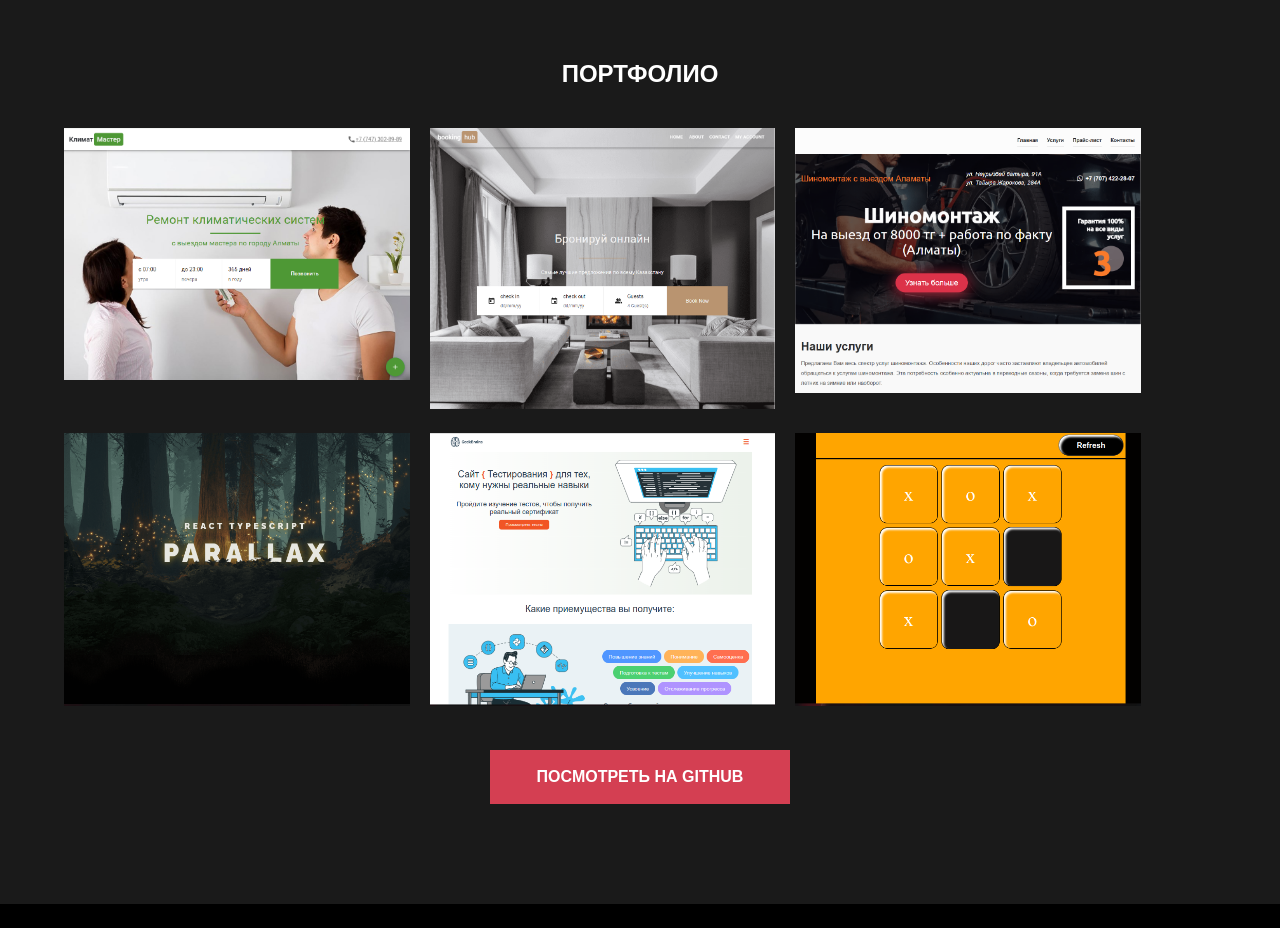
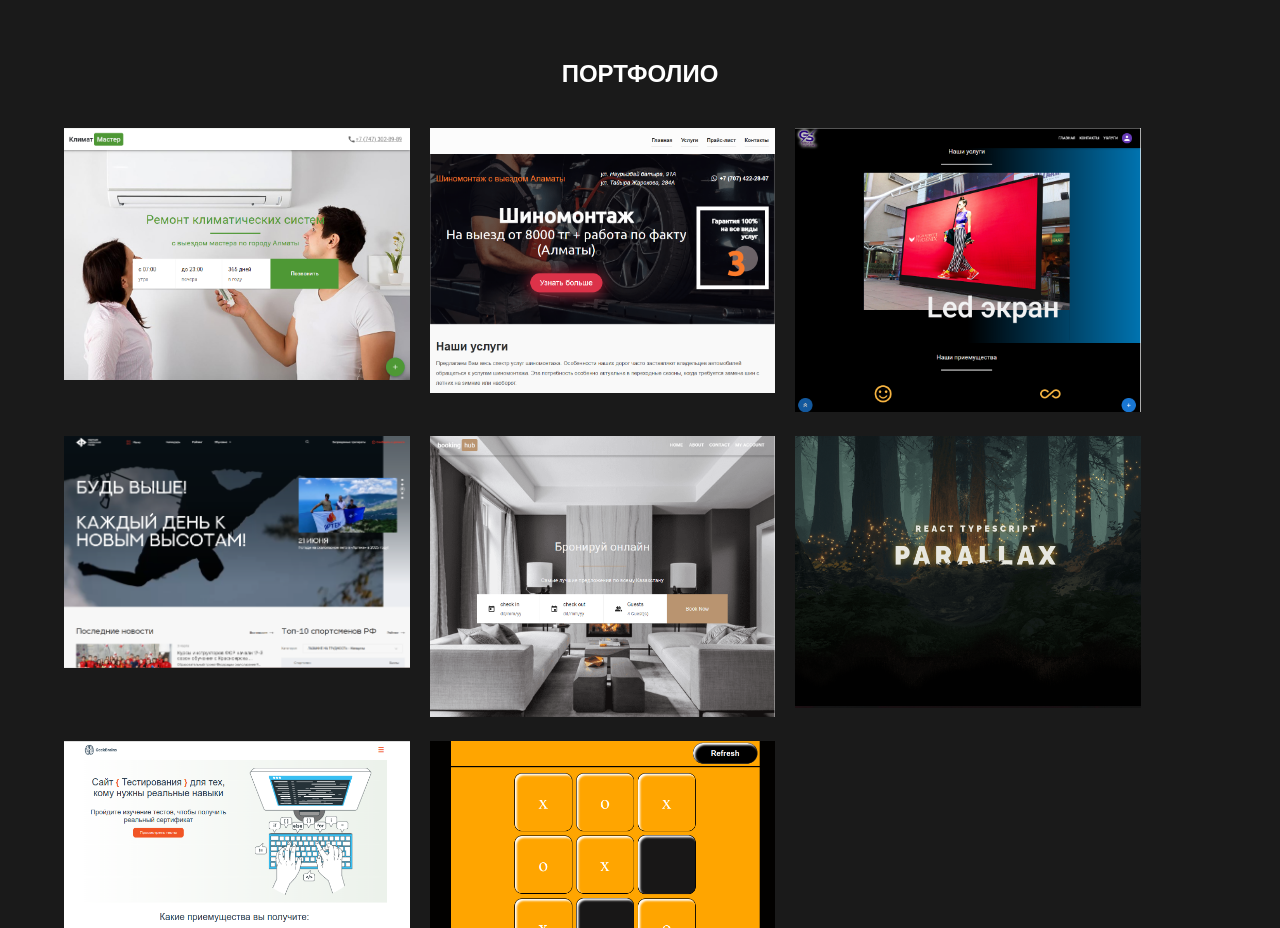
Before and after one commit to bumerboy86/portfolio, a React (Vite) app: page / in a window 1280 px wide. Shown: the part 2440-3368 px from the top of the page. Built offline with nearby package versions, Linux system fonts and the light colour scheme.

Commit message:
added works

```diff
--- a/src/containers/Portfolio/Portfolio.tsx
+++ b/src/containers/Portfolio/Portfolio.tsx
@@ -1,11 +1,12 @@
 import styles from "./Portfolio.module.css";
 import booking from "../../assets/works/booking.png";
-// import marketImg from "../../assets/works/e-market.png";
+import gs from "../../assets/works/gs.png";
 import parallaxImg from "../../assets/works/parallax.png";
 import testImg from "../../assets/works/test.png";
 import wheel from "../../assets/works/wheel.png";
 import tiktak from "../../assets/works/tiktak.png";
 import clim from "../../assets/works/climate.png";
+import climb from "../../assets/works/climb.png";
 
 const Portfolio = () => {
   return (
@@ -29,6 +30,54 @@ const Portfolio = () => {
             <h5 className={styles.portfolio__forward}>перейти на сайт</h5>
           </a>
         </div>
+
+        <div className={styles.portfolio__grid_item}>
+          <img
+            className={styles.portfolio__image}
+            src={wheel}
+            alt="wheel-service img2"
+          />
+          <a
+            href={"https://wheel-service.kz"}
+            target={"_blank"}
+            rel="noopener noreferrer"
+            className={styles.portfolio__overlay}
+          >
+            <h4>Wheel-Service</h4>
+            <h5>Шиномонтаж на выезд</h5>
+            <h5 className={styles.portfolio__forward}>перейти на сайт</h5>
+          </a>
+        </div>
+        <div className={styles.portfolio__grid_item}>
+          <img className={styles.portfolio__image} src={gs} alt="gs img2" />
+          <a
+            href={"http://grand-systems.kz"}
+            target={"_blank"}
+            rel="noopener noreferrer"
+            className={styles.portfolio__overlay}
+          >
+            <h4>Grand-Systems</h4>
+            <h5>Рекламное агентство</h5>
+            <h5 className={styles.portfolio__forward}>перейти на сайт</h5>
+          </a>
+        </div>
+        <div className={styles.portfolio__grid_item}>
+          <img
+            className={styles.portfolio__image}
+            src={climb}
+            alt="climbing img2"
+          />
+          <a
+            href={"https://rusclimbing.ru/"}
+            target={"_blank"}
+            rel="noopener noreferrer"
+            className={styles.portfolio__overlay}
+          >
+            <h4>Rusclimbing</h4>
+            <h5>Федерация скалолазанья России</h5>
+            <h5 className={styles.portfolio__forward}>перейти на сайт</h5>
+          </a>
+        </div>
         <div className={styles.portfolio__grid_item}>
           <img
             className={styles.portfolio__image}
@@ -43,23 +92,6 @@ const Portfolio = () => {
           >
             <h4>bookinghub</h4>
             <h5>Онлайн бронирование</h5>
-            <h5 className={styles.portfolio__forward}>перейти на сайт</h5>
-          </a>
-        </div>
-        <div className={styles.portfolio__grid_item}>
-          <img
-            className={styles.portfolio__image}
-            src={wheel}
-            alt="portfolio img2"
-          />
-          <a
-            href={"https://wheel-service.kz"}
-            target={"_blank"}
-            rel="noopener noreferrer"
-            className={styles.portfolio__overlay}
-          >
-            <h4>Wheel-Service</h4>
-            <h5>Шиномонтаж на выезд</h5>
             <h5 className={styles.portfolio__forward}>перейти на сайт</h5>
           </a>
         </div>
```
Also changed, not shown: src/assets/works/climb.png (added), src/assets/works/gs.png (added).
